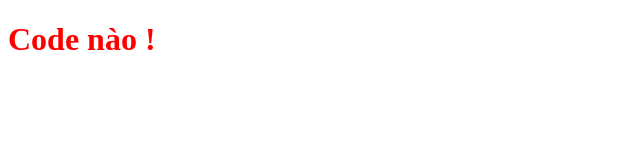
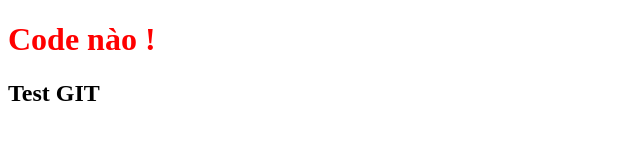
Before and after one commit to Manhj2k6/CodeTogether, a plain HTML site: page index.html in a window 1280 px wide. Shown: the whole page, without its empty margins (0-640 px from the left). Drawn offline with Linux system fonts and the light colour scheme.

Commit message:
Test GIT

```diff
--- a/index.html
+++ b/index.html
@@ -9,5 +9,6 @@
 </head>
 <body>
     <h1>Code nào !</h1>
+    <h2>Test GIT</h2>
 </body>
 </html>
```
